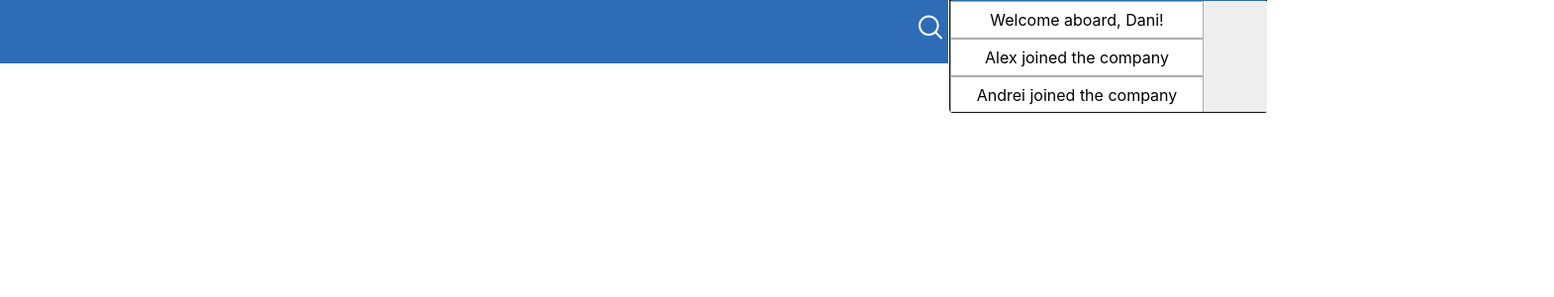
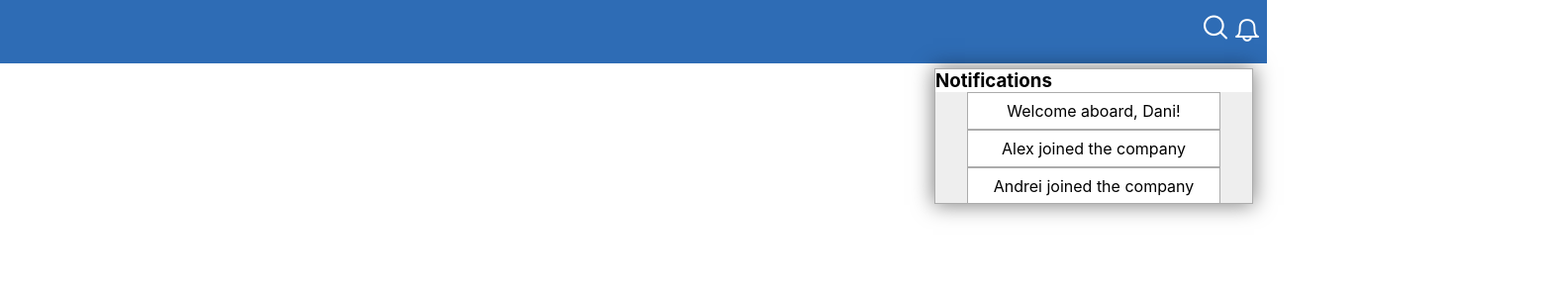
Before and after one commit to danieldanila/Kepasa, a Next.js app in the folder front-end/: page / in a window 1280 px wide. Both pictures are taken after a click on the icon 1268 px from the left and 31 px from the top of the page. Shown: the top 300 px of the page at 99% size, 1570 px wide, since content can reach past the window. Built offline with nearby package versions, Linux system fonts and the light colour scheme.

Commit message:
NotificationBar component completed and changed few CSS properties in SearchBar component and globals

```diff
--- a/front-end/src/components/NotificationBar.js
+++ b/front-end/src/components/NotificationBar.js
@@ -14,12 +14,24 @@ export default function NotificationBar() {
     "Ionut joined the company",
   ]);
   const [isFocused, setIsFocused] = useState(false);
-  const virtualScrollerRef = useRef(null);
+  const notificationsContainerRef = useRef(null);
+  const notificationsBellRef = useRef(null);
 
   useEffect(() => {
-    if (isFocused) {
-      virtualScrollerRef.current.focus();
+    const handleNotificationClick = (event) => {
+      if (
+        notificationsContainerRef.current &&
+        notificationsBellRef.current &&
+        !notificationsContainerRef.current.contains(event.target) &&
+        !notificationsBellRef.current.contains(event.target)
+      ) {
+        handleFocus();
       }
+    };
+    document.addEventListener("mousedown", handleNotificationClick);
+    return () => {
+      document.removeEventListener("mousedown", handleNotificationClick);
+    };
   }, [isFocused]);
 
   function handleFocus() {
@@ -35,14 +47,14 @@ export default function NotificationBar() {
       <i
         className={`pi pi-bell ${styles.notificationBell}`}
         onClick={handleFocus}
+        ref={notificationsBellRef}
       />
-
-      {isFocused ? (
+      <div className={styles.notificationBarContainer}>
+        {isFocused && (
           <div
-          className={styles.container}
-          ref={virtualScrollerRef}
+            className={styles.notificationListContainer}
+            ref={notificationsContainerRef}
             tabIndex="0"
-          onBlur={handleFocus}
           >
             <h3>Notifications</h3>
             <VirtualScroller
@@ -52,9 +64,8 @@ export default function NotificationBar() {
               itemSize={50}
             />
           </div>
-      ) : (
-        <></>
         )}
+      </div>
     </div>
   );
 }
--- a/front-end/src/components/SearchBar.js
+++ b/front-end/src/components/SearchBar.js
@@ -15,10 +15,7 @@ export default function SearchBar() {
   }
 
   return (
-    <span
-      className={`p-input-icon-left ${styles.searchBar}`}
-      onBlur={handleFocus}
-    >
+    <span className="p-input-icon-left" onBlur={handleFocus}>
       <i
         className={`pi pi-search ${
           isFocused
@@ -28,7 +25,7 @@ export default function SearchBar() {
         onClick={handleFocus}
       />
 
-      {isFocused ? (
+      {isFocused && (
         <>
           <InputText
             autoFocus
@@ -39,8 +36,6 @@ export default function SearchBar() {
             onChange={(e) => handleValue(e.target.value)}
           />
         </>
-      ) : (
-        <></>
       )}
     </span>
   );
--- a/front-end/src/styles/Navbar.module.css
+++ b/front-end/src/styles/Navbar.module.css
@@ -1,4 +1,5 @@
 .container {
+  width: 100vw;
   display: flex;
   align-items: center;
   justify-content: flex-end;
--- a/front-end/src/styles/NotificationBar.module.css
+++ b/front-end/src/styles/NotificationBar.module.css
@@ -10,6 +10,7 @@
   text-align: center;
   border: #acacac 1px solid;
   padding: 0.5rem 0;
+  margin: 0 auto;
 }
 
 .notificationBell {
@@ -21,6 +22,21 @@
   background-color: #ccc;
 }
 
-.container {
+.notificationBarContainer {
+  position: absolute;
+}
+
+.notificationListContainer {
   width: fit-content;
+  border: #acacac 1px solid;
+  box-shadow: 0px 0px 20px 1px rgba(0, 0, 0, 0.5);
+  position: relative;
+  top: 1.5rem;
+  right: 19rem;
 }
+
+@media only screen and (max-width: 480px) {
+  .notificationBarContainer {
+    max-width: 0;
+  }
+}
--- a/front-end/src/styles/SearchBar.module.css
+++ b/front-end/src/styles/SearchBar.module.css
@@ -1,7 +1,3 @@
-.searchBar {
-  margin-right: 0.5rem;
-}
-
 .inputText {
   width: 20rem;
   font-size: small;
--- a/front-end/src/styles/globals.css
+++ b/front-end/src/styles/globals.css
@@ -10,4 +10,5 @@ body {
 
 .pi {
   font-size: 1.5rem !important;
+  margin-right: 0.5rem;
 }
```
Lines whose indentation alone changed are shown as unchanged.
